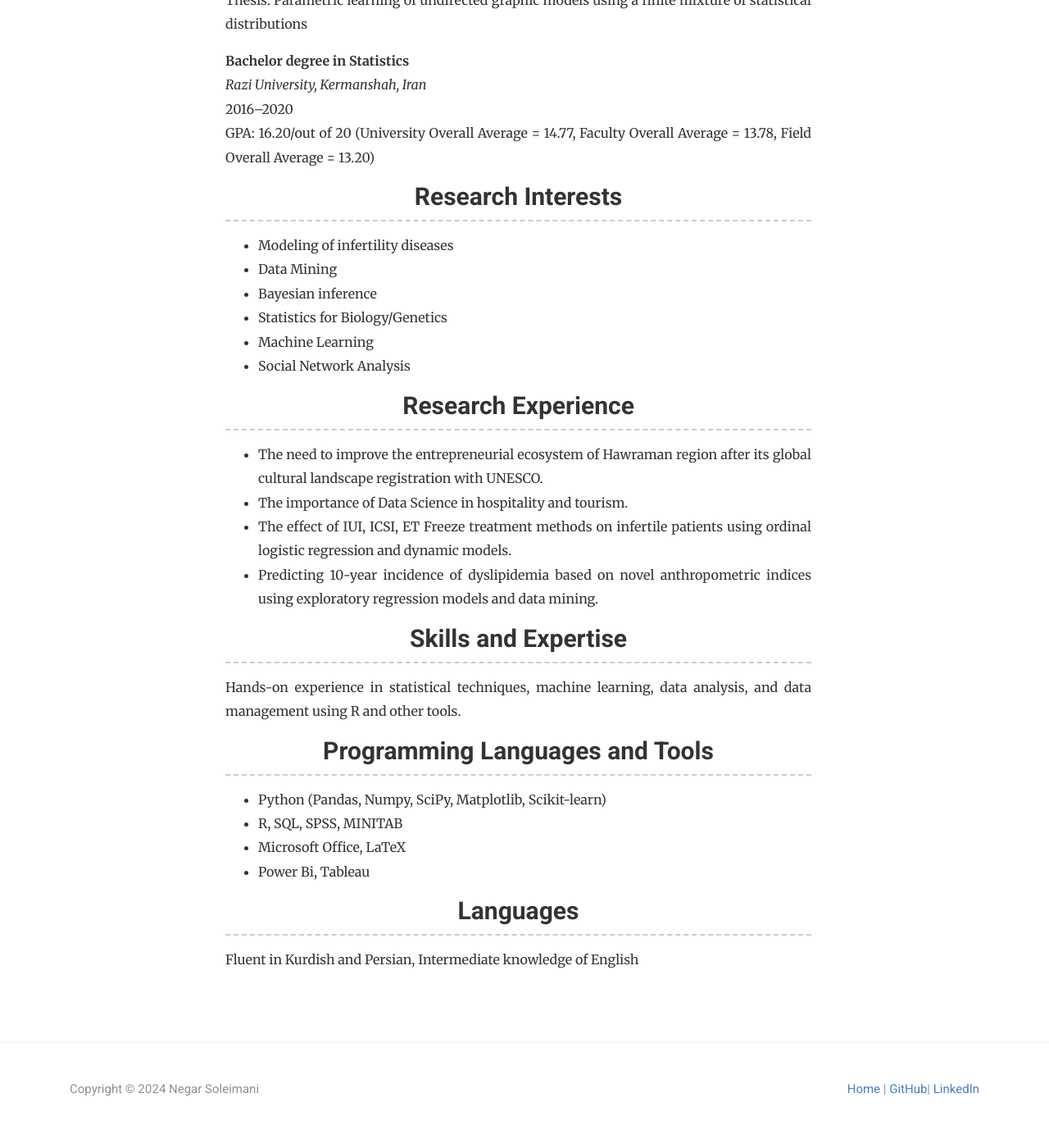
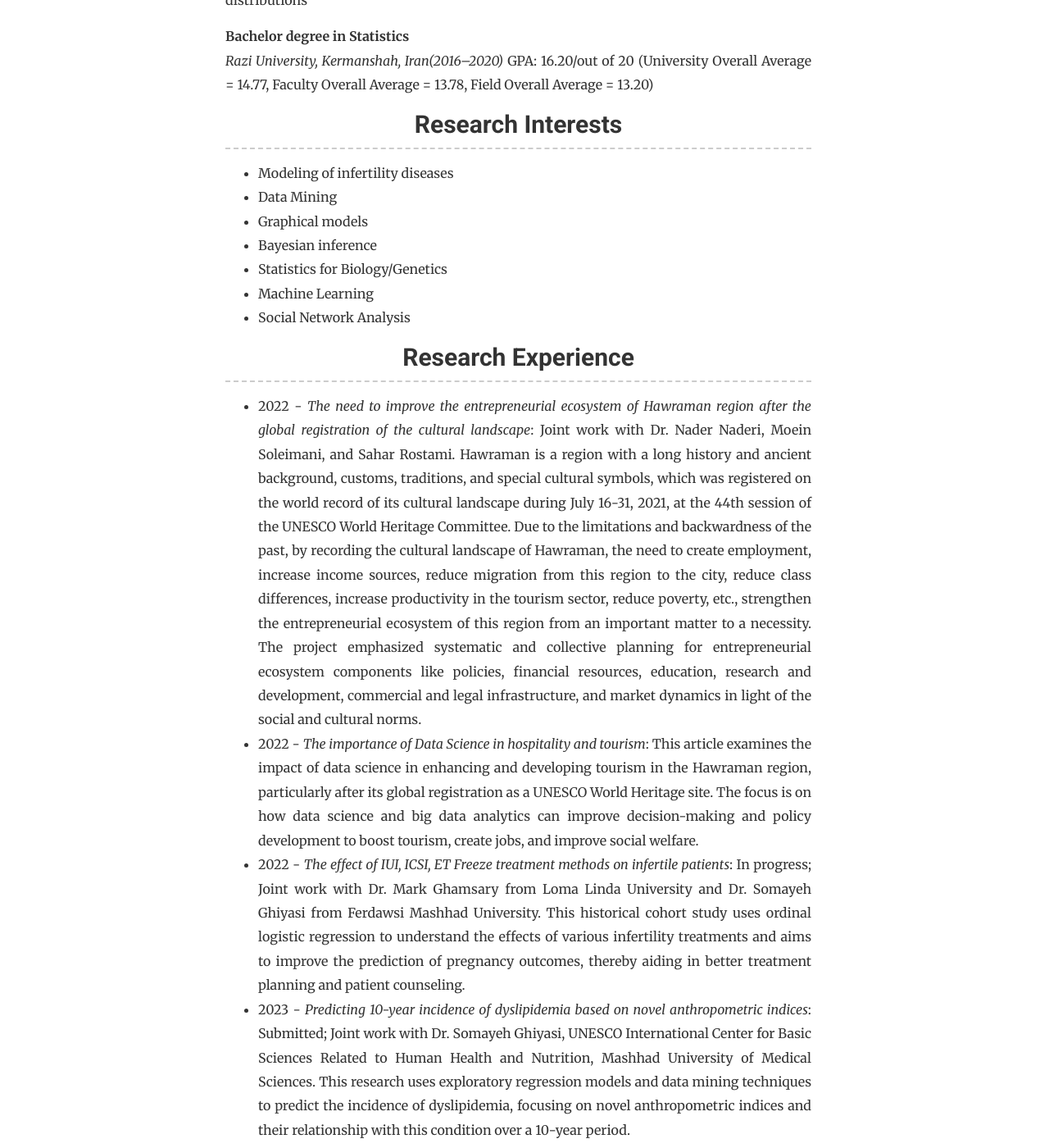
Before and after one commit to negar-soleimani/https-negar-soleimani.github.io, a Jekyll site: the page built from _pages/skills.html, in a window 1280 px wide and 1400 px high, scrolled down 1275 px. Shown: the whole window at 82% size. Built offline with Jekyll 4.4.1, drawn with Linux system fonts in a browser that asks for light colours; nearby versions of some CDN libraries; some of the changed text lies outside the part shown.

Commit message:
Update skills.html

```diff
--- a/_pages/skills.html
+++ b/_pages/skills.html
@@ -25,20 +25,19 @@ comments: false
 
    <h3>Education</h3>
 <p><strong>Master degree in Data Science</strong><br>
-<i>Allameh Tabataba’i University, Tehran, Iran</i><br>
-2020–2022<br>
+<i>Allameh Tabataba’i University, Tehran, Iran(2020–2022)</i>
 GPA: 4/out of 4, 17.69/ out of 20 (University Overall Average= 16.84, Faculty Overall Average= 16.32, Field Overall Average= 16.82)<br>
 Thesis: Parametric learning of undirected graphic models using a finite mixture of statistical distributions</p>
 
 <p><strong>Bachelor degree in Statistics</strong><br>
-<i>Razi University, Kermanshah, Iran</i><br>
-2016–2020<br>
+<i>Razi University, Kermanshah, Iran(2016–2020)</i>
 GPA: 16.20/out of 20 (University Overall Average = 14.77, Faculty Overall Average = 13.78, Field Overall Average = 13.20)</p>
 
     <h3>Research Interests</h3>
     <ul>
         <li>Modeling of infertility diseases</li>
         <li>Data Mining</li>
+        <li>Graphical models</li>
         <li>Bayesian inference</li>
         <li>Statistics for Biology/Genetics</li>
         <li>Machine Learning</li>
@@ -46,12 +45,13 @@ GPA: 16.20/out of 20 (University Overall Average = 14.77, Faculty Overall Averag
     </ul>
 
     <h3>Research Experience</h3>
-    <ul>
-        <li>The need to improve the entrepreneurial ecosystem of Hawraman region after its global cultural landscape registration with UNESCO.</li>
-        <li>The importance of Data Science in hospitality and tourism.</li>
-        <li>The effect of IUI, ICSI, ET Freeze treatment methods on infertile patients using ordinal logistic regression and dynamic models.</li>
-        <li>Predicting 10-year incidence of dyslipidemia based on novel anthropometric indices using exploratory regression models and data mining.</li>
-    </ul>
+<ul>
+    <li>2022 - <em>The need to improve the entrepreneurial ecosystem of Hawraman region after the global registration of the cultural landscape</em>: Joint work with Dr. Nader Naderi, Moein Soleimani, and Sahar Rostami. Hawraman is a region with a long history and ancient background, customs, traditions, and special cultural symbols, which was registered on the world record of its cultural landscape during July 16-31, 2021, at the 44th session of the UNESCO World Heritage Committee. Due to the limitations and backwardness of the past, by recording the cultural landscape of Hawraman, the need to create employment, increase income sources, reduce migration from this region to the city, reduce class differences, increase productivity in the tourism sector, reduce poverty, etc., strengthen the entrepreneurial ecosystem of this region from an important matter to a necessity. The project emphasized systematic and collective planning for entrepreneurial ecosystem components like policies, financial resources, education, research and development, commercial and legal infrastructure, and market dynamics in light of the social and cultural norms.</li>
+    <li>2022 - <em>The importance of Data Science in hospitality and tourism</em>: This article examines the impact of data science in enhancing and developing tourism in the Hawraman region, particularly after its global registration as a UNESCO World Heritage site. The focus is on how data science and big data analytics can improve decision-making and policy development to boost tourism, create jobs, and improve social welfare.</li>
+    <li>2022 - <em>The effect of IUI, ICSI, ET Freeze treatment methods on infertile patients</em>: In progress; Joint work with Dr. Mark Ghamsary from Loma Linda University and Dr. Somayeh Ghiyasi from Ferdawsi Mashhad University. This historical cohort study uses ordinal logistic regression to understand the effects of various infertility treatments and aims to improve the prediction of pregnancy outcomes, thereby aiding in better treatment planning and patient counseling.</li>
+    <li>2023 - <em>Predicting 10-year incidence of dyslipidemia based on novel anthropometric indices</em>: Submitted; Joint work with Dr. Somayeh Ghiyasi, UNESCO International Center for Basic Sciences Related to Human Health and Nutrition, Mashhad University of Medical Sciences. This research uses exploratory regression models and data mining techniques to predict the incidence of dyslipidemia, focusing on novel anthropometric indices and their relationship with this condition over a 10-year period.</li>
+</ul>
+
 
     <h3>Skills and Expertise</h3>
     <p>Hands-on experience in statistical techniques, machine learning, data analysis, and data management using R and other tools.</p>
```
